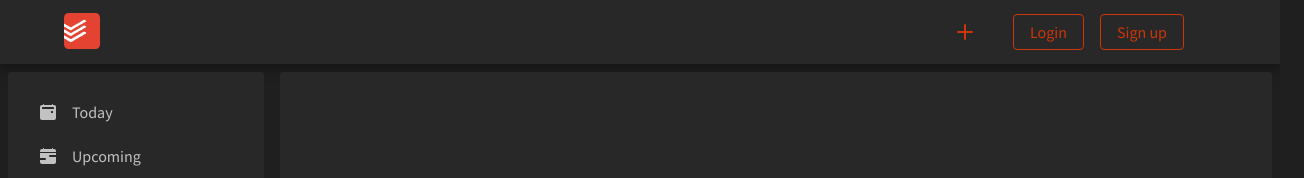
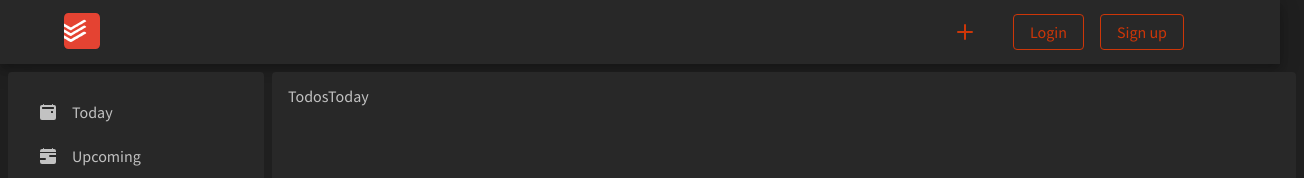
Before and after one commit to Vijendra-Achar/todoist, a React (Create React App) app: page /todos/today in a window 1280 px wide. Shown: the top 178 px of the page, 1304 px wide, since content can reach past the window. Built offline with nearby package versions, Linux system fonts and the light colour scheme.

Commit message:
Routes have been configured to Nested routes

```diff
--- a/src/App.js
+++ b/src/App.js
@@ -4,8 +4,8 @@ import { Routes, Route, Navigate, useLocation } from "react-router-dom";
 import Header from "./components/modules/Header/Header.jsx";
 import Login from "./components/pages/Login/Login.jsx";
 import Signup from "./components/pages/Signup/Signup.jsx";
-import Home from "./components/pages/Home/Home.jsx";
-import Sidebar from "./components/modules/Sidebar/Sidebar.jsx";
+import TodosMain from "./components/pages/TodosMain/TodosMain.jsx";
+import TodosToday from "./components/pages/TodosMain/TodosToday/TodosToday.jsx";
 
 const App = () => {
   return (
@@ -13,18 +13,14 @@ const App = () => {
       <Header />
 
       <div className="App__container">
-        <div className="App__sidebar">
-          <Sidebar />
-        </div>
-
-        <div className="App__pages">
-          <Routes>
-            <Route path="/" element={<Navigate replace to="/home" />} />
-            <Route path="/home" element={<Home />} />
-            <Route path="/login" element={<Login />} />
-            <Route path="/signup" element={<Signup />} />
-          </Routes>
-        </div>
+        <Routes>
+          <Route path="/" element={<Navigate replace to="/home" />} />
+          <Route path="/login" element={<Login />} />
+          <Route path="/signup" element={<Signup />} />
+          <Route path="/todos" element={<TodosMain />}>
+            <Route path="today" element={<TodosToday />} />
+          </Route>
+        </Routes>
       </div>
     </div>
   );
--- a/src/components/modules/Header/Header.jsx
+++ b/src/components/modules/Header/Header.jsx
@@ -21,12 +21,16 @@ const Header = () => {
     routerNavigate("/signup");
   };
 
+  const handleLogoClickEvent = (event) => {
+    routerNavigate("/todos");
+  };
+
   return (
     <div className="header">
       <div className="header__container">
         <div className="header__left-side">
           <div className="header__logo">
-            <img src={TodoistLogo} alt="todoist_logo" />
+            <img onClick={handleLogoClickEvent} src={TodoistLogo} alt="todoist_logo" />
           </div>
           <div className="header__search-bar"></div>
         </div>
--- a/src/components/pages/Home/Home.jsx
+++ /dev/null
@@ -1,7 +0,0 @@
-import React from "react";
-
-const Home = () => {
-  return <div>Home</div>;
-};
-
-export default Home;
--- /dev/null
+++ b/src/components/pages/TodosMain/TodosMain.jsx
@@ -0,0 +1,21 @@
+import React from "react";
+import { Outlet } from "react-router-dom";
+
+import Sidebar from "../../modules/Sidebar/Sidebar";
+
+import "./TodosMain.scss";
+
+const Home = () => {
+  return (
+    <div className="main__container">
+      <div className="main__sidebar">
+        <Sidebar />
+      </div>
+      <div className="main__outlet">
+        <Outlet />
+      </div>
+    </div>
+  );
+};
+
+export default Home;
--- /dev/null
+++ b/src/components/pages/TodosMain/TodosMain.scss
@@ -0,0 +1,17 @@
+@import "../../../scss/variables";
+
+.main {
+  &__container {
+    display: flex;
+  }
+
+  &__outlet {
+    width: 80vw;
+
+    margin: 0.5rem 0.5rem 0.5rem 0;
+    padding: 1rem;
+
+    background: $grey-color;
+    border-radius: $border-radius;
+  }
+}
--- /dev/null
+++ b/src/components/pages/TodosMain/TodosToday/TodosToday.jsx
@@ -0,0 +1,7 @@
+import React from "react";
+
+const TodosToday = () => {
+  return <div>TodosToday</div>;
+};
+
+export default TodosToday;
```
Also changed, not shown: src/components/pages/TodosMain/TodosToday/TodosToday.scss (added).
